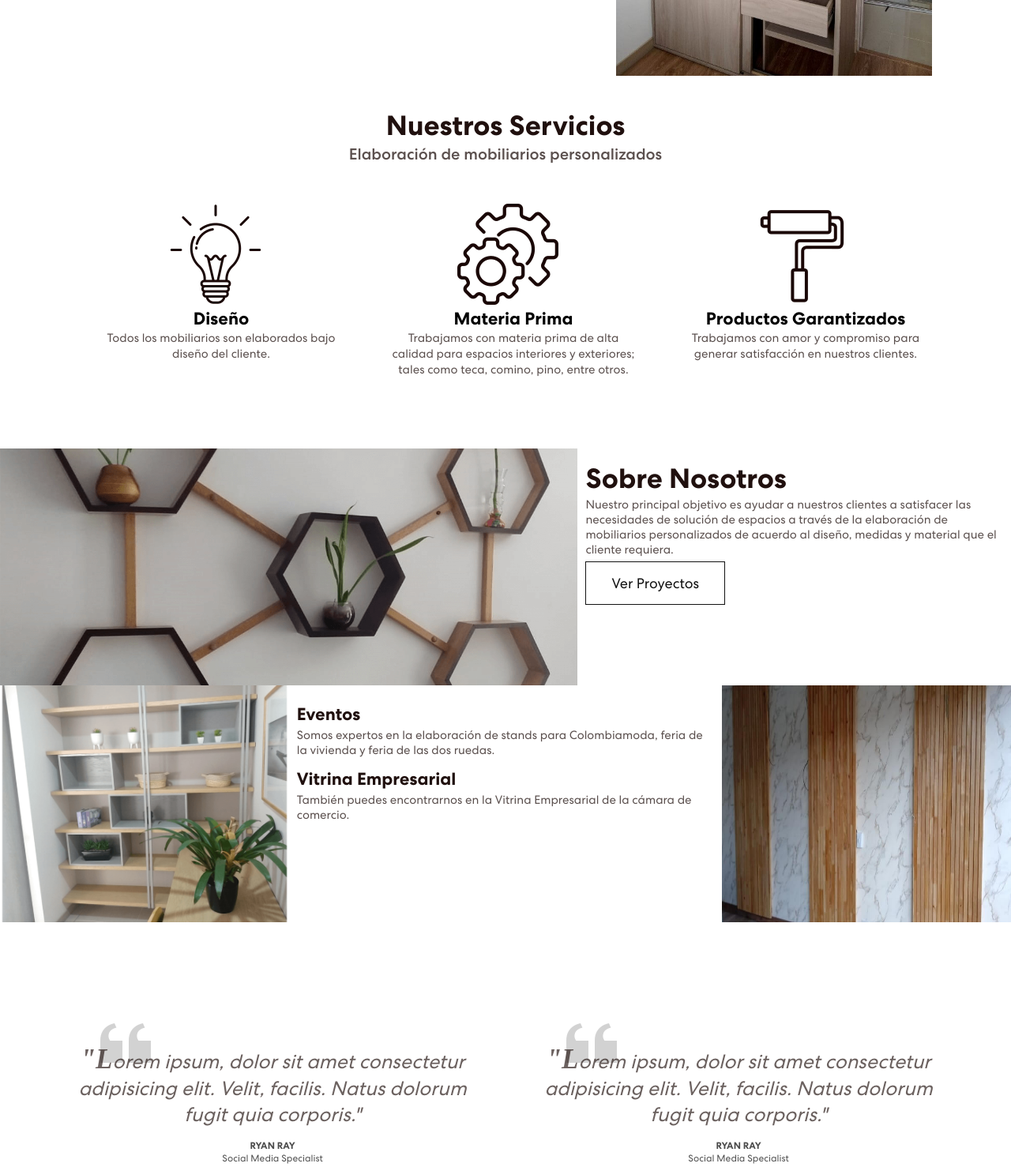
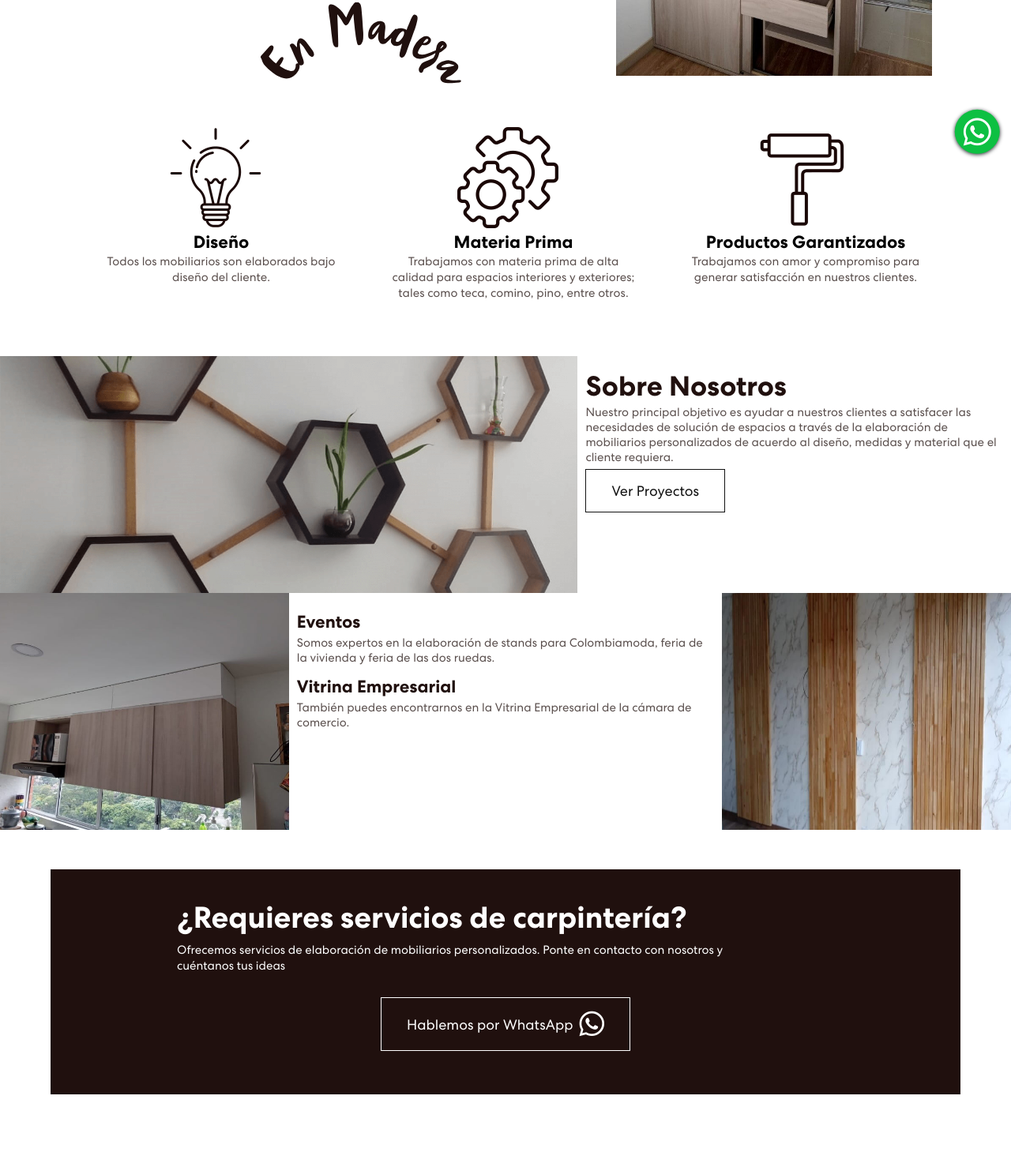
Before and after one commit to josdavidh/enmadera, a plain HTML site: page index.html in a window 1280 px wide. Shown: the part 594-2072 px from the top of the page at 79% size. Drawn offline with Linux system fonts and the light colour scheme; files whose address does not match are found by name.

Commit message:
se hacen ajustes generales, se crea un banner y el boton de whatsaap

```diff
--- a/css/styles.css
+++ b/css/styles.css
@@ -80,6 +80,13 @@ input:focus,
 textarea:focus,
 select:focus {
   outline: none;
+}
+
+.header {
+  position: relative;
+  max-width: 1700px;
+  margin: 0 auto;
+  margin-bottom: 25px;
 }
 
 /*Navbar*/
@@ -182,6 +189,18 @@ nav.container{
   padding: 15px 32px;
   background-color: transparent;
 	transition: 0.3s ease-in-out;
+  z-index: 1;
+  cursor: pointer;
+}
+
+.btn__contact.whatsapp{
+  display: flex;
+  align-items: center;
+  justify-content: space-between;
+}
+
+.btn__contact.whatsapp i {
+  margin-left: 8px;
 }
 
 .btn__contact.dark {
@@ -313,6 +332,24 @@ nav.container{
   margin-top: 25px;
 }
 
+.header__whatsapp {
+  position: fixed;
+  z-index: 100;
+  right: 0;
+  bottom: 0;
+  transform: translate(-25%, -20%);
+  color: #ffff;
+  background-color: #0dc042;
+  padding: 8px 11px;
+  border-radius: 100%;
+  box-shadow: 0 1px 5px #212529;
+  transition: .4s ease-in-out;
+}
+
+.header__whatsapp:hover {
+  background-color: #0eae3e;
+}
+
 @media (min-width:768px){
 
   .header__main {
@@ -343,30 +380,34 @@ nav.container{
 .services{
   display: grid;
   justify-content: center;
+  position: relative;
+  max-width: 1700px;
+  margin: 0 auto;
 }
 
-.services__title {
-  text-align: center;
-  margin-top: 40px;
+
+.services__logo {
+  display: inline-block;
+  position: absolute;
+  left: 50%;
+  transform: translate(-50%, 10%);
+  width: 320px;
+  height: 148px;
+  object-fit: cover;
+  object-position: center;
+  margin: 0 auto;
 }
 
 .services__title h2 {
-  font-size: 3.5rem;
+  font-size: 2.5rem;
   font-weight: 700;
   color: var(--darkBrown);
-}
-
-.services__title h3 {
-  font-size: 2rem;
-  font-weight: 500;
-  color: var(--transparentBrown);
 }
 
 .services__container {
   width: 100%;
   min-width: 280px;
-  max-width: 2000px;
-  margin: 30px 0;
+  margin: 100px 0 10px 0;
   display: flex;
   flex-wrap: wrap;
   justify-content: center;
@@ -406,6 +447,17 @@ nav.container{
   color: var(--transparentBrown);
 }
 
+@media (min-width:768px) {
+  .services__logo {
+    left: 23%;
+    transform: translate(0, -80%);
+  }
+
+  .services__container{
+    margin-top: 20px;
+  }
+}
+
 /* About Section */
 .about {
   display: grid;
@@ -425,7 +477,7 @@ nav.container{
 .about__img1 {
   grid-area: image1;
   height: 300px;
-  background-image: url("../assets/img/muebleEstudio.png");
+  background-image: url("../assets/img/gabineteCocina.jpg");
   background-size: cover;
   background-position: center;
 }
@@ -494,7 +546,43 @@ nav.container{
     "image1 image1 descriptions descriptions descriptions image3 image3"
     "image1 image1 descriptions descriptions descriptions image3 image3";
   }
+
 }
+
+/* Banner */
+.banner {
+  width: 90%;
+  max-width: 1600px;
+  margin: 50px auto 10px;
+  padding: 40px 10px 55px 10px;
+  background-color: var(--darkBrown);
+  display: flex;
+  flex-direction: column;
+  align-items: center;
+  justify-items: center;
+}
+
+.banner__texts {
+  color: #ffff;
+}
+
+.banner__texts h2 {
+  font-weight: 700;
+  font-size: 3.8rem;
+  line-height: 4.2rem;
+}
+
+.banner__description p {
+  margin-top: 10px;
+  width: 90%;
+  font-size: 1.5rem;
+}
+
+.banner__button {
+  display: block;
+  margin-top: 30px;
+}
+
 
 /* Testimonials Sections */
 .testimonials{
--- a/index.html
+++ b/index.html
@@ -8,6 +8,15 @@
     <title>En Madera Carpinteria</title>
 
     <link rel="stylesheet" href="./css/styles.css" />
+
+    <link
+    rel="stylesheet"
+    href="https://cdnjs.cloudflare.com/ajax/libs/font-awesome/5.15.4/css/all.min.css"
+    integrity="sha512-1ycn6IcaQQ40/MKBW2W4Rhis/DbILU74C1vSrLJxCq57o941Ym01SwNsOMqvEBFlcgUa6xLiPY/NS5R+E6ztJQ=="
+    crossorigin="anonymous"
+    referrerpolicy="no-referrer"
+    />
+
   </head>
   <body>
     <header class="header">
@@ -57,15 +66,18 @@
           </div>
         </div>
       </section>
+
+      <a class="header__whatsapp" href="#"><i class="fab fa-whatsapp fa-4x"></i></a>
     </header>
 
     <main>
 
       <section class="services">
-        <div class="services__title">
-          <h2>Nuestros Servicios</h2>
-          <h3>Elaboraci&oacute;n de mobiliarios personalizados</h3>
-        </div>
+
+        <img class="services__logo"
+        src="./assets/icon/enmadera.svg"
+        alt="Imagen de texto en Madera">
+
         <div class="services__container">
           <article class="services__item">
             <figure>
@@ -133,6 +145,20 @@
         </div>
       </section>
 
+      <section class="banner">
+        <div class="banner__texts">
+          <div class="banner__title">
+            <h2>¿Requieres servicios de carpinter&iacute;a? </h2>
+          </div>
+          <div class="banner__description">
+            <p>Ofrecemos servicios de elaboraci&oacute;n de mobiliarios personalizados. Ponte en contacto con nosotros y cu&eacute;ntanos tus ideas</p>
+          </div>
+        </div>
+        <div class="banner__button">
+          <a class="btn__contact light whatsapp"><span>Hablemos por WhatsApp</span><i class="fab fa-whatsapp fa-2x"></i></a>
+        </div>
+      </section>
+
       <section class="testimonials">
         <div class="testimonials__container">
           <div class="testimonials__quote">
@@ -168,6 +194,7 @@
         </div>
       </div>
       </section>
+
     </main>
   </body>
 </html>
```
Also changed, not shown: assets/icon/enmadera.svg (renamed from assets/img/enmadera.svg).
